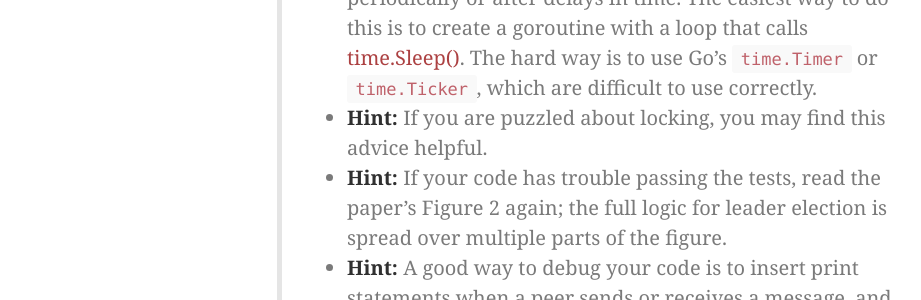
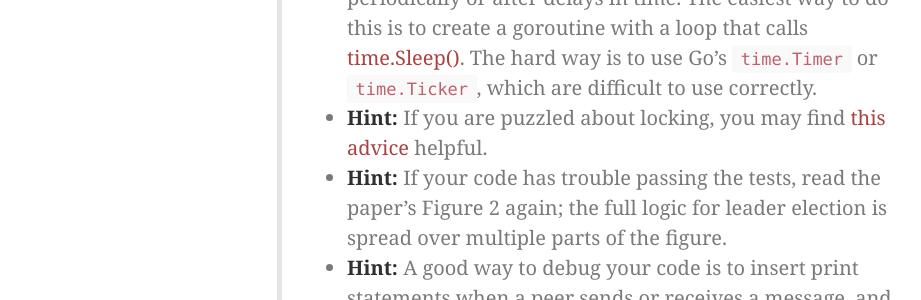
Before and after one commit to tddg/cs475-fall21, a Jekyll site: the page built from lab2.md, in a window 1280 px wide and 900 px high, scrolled down 7412 px. Shown: the part 156-456 px from the top of the window, without its empty margins (3-924 px from the left). Built offline with Jekyll 4.4.1, drawn with Linux system fonts in a browser that asks for light colours; part of the change alters nothing that is shown.

```diff
--- a/lab2.md
+++ b/lab2.md
@@ -299,7 +299,8 @@ test your 2A code.
 > [time.Sleep()](https://pkg.go.dev/time#Sleep). The hard
 > way is to use Go's `time.Timer` or `time.Ticker`, which are difficult
 > to use correctly.
-> * **Hint:** If you are puzzled about locking, you may find this advice helpful.
+> * **Hint:** If you are puzzled about locking, you may find
+> [this advice](https://tddg.github.io/cs475-fall21/public/raft-locking.txt) helpful.
 > * **Hint:** If your code has trouble passing the tests, read the
 > paper's Figure 2 again; the full logic for leader election is
 > spread over multiple parts of the figure.
```
Also changed, not shown: public/raft-locking.txt (renamed from raft-locking.txt).
